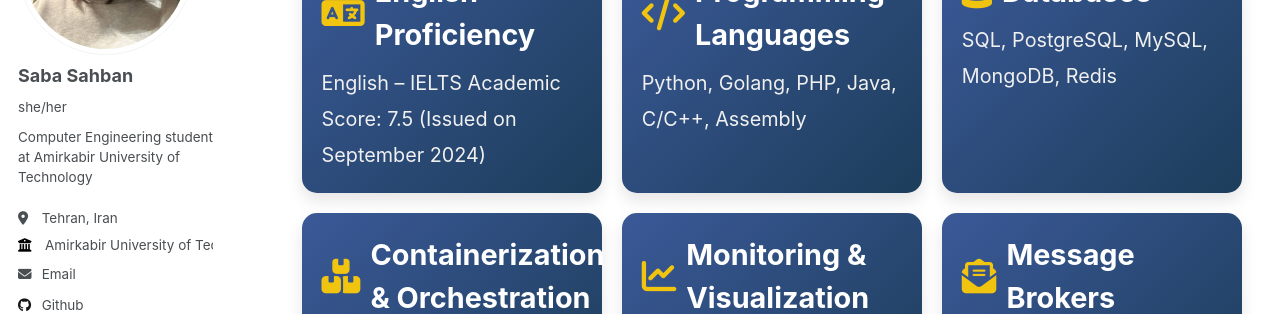
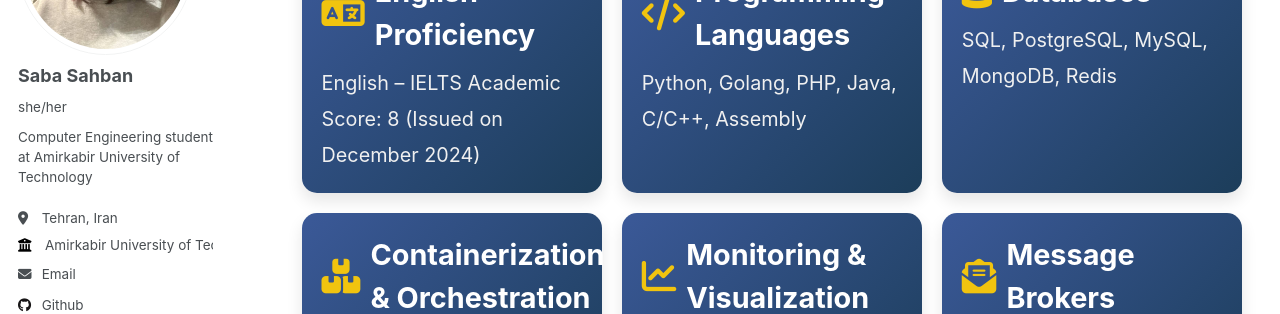
Before and after one commit to SabaSahban/sabasahban.github.io, a Jekyll site: the page built from _pages/skills.html, in a window 1280 px wide and 1074 px high. Shown: the part 226-540 px from the top of the window. Built offline with Jekyll 4.4.1, drawn with Linux system fonts in a browser that asks for light colours.

Commit message:
update ielts score

```diff
--- a/_pages/skills.html
+++ b/_pages/skills.html
@@ -58,7 +58,7 @@ author_profile: true
             <i class="fas fa-language"></i> English Proficiency
         </div>
         <div class="skill-list">
-            <p>English – IELTS Academic Score: 7.5 (Issued on September 2024)</p>
+            <p>English – IELTS Academic Score: 8 (Issued on December 2024)</p>
         </div>
     </div>
 
```
